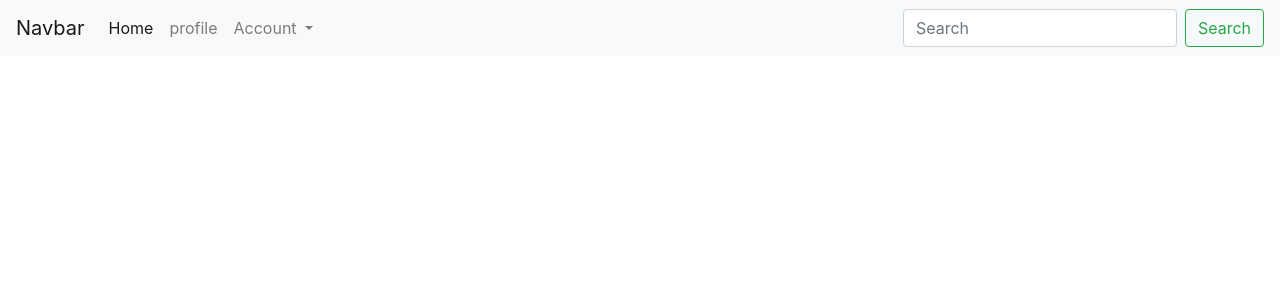
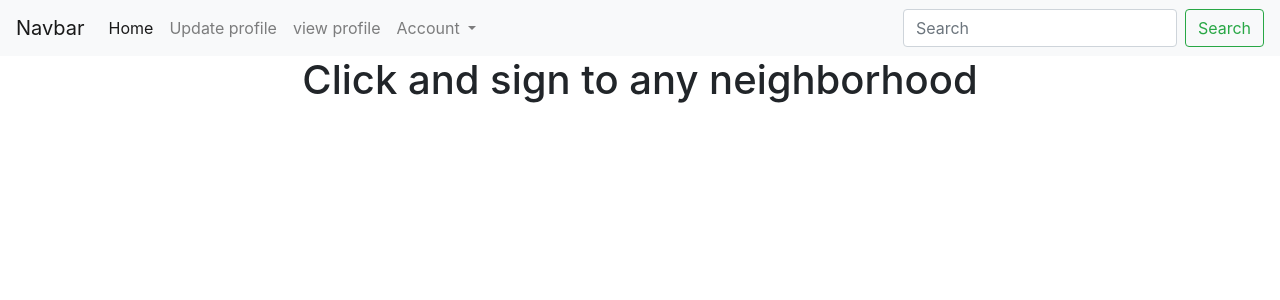
Before and after one commit to stacy867/neighborhood, a Django app: page / in a window 1280 px wide. Shown: the top 300 px of the page. Run offline with Django 3.2, Linux system fonts and the light colour scheme; a user stored in the database is signed in; data that the repository does not hold is empty; some libraries are stand-ins or nearby versions.

Commit message:
final changes

```diff
--- a/quartier/templates/index.html
+++ b/quartier/templates/index.html
@@ -3,11 +3,18 @@
 {% block content %}
 {{block.super}}
 <div class="container">
+        <h1 style="text-align: center">Click and sign to any neighborhood</h1>
     {% for n in neighbor %}
+
     <div class="row">
-
-        <h4 class="center-align"><i class="material-icons"></i><a href="{% url 'neighborhood' neighborhood_id=n.id %}">{{n.name}}</a></h4>
+        <div class="section" >
+            <div class="card-body">
+                <div class="thumbnail">
+                    <h4><a  style="text-align: center;color:black" href="{% url 'neighborhood' neighborhood_id=n.id %}">{{n.name}}</a></h4>
     </div>
+</div>
+</div>
+</div>
     {% endfor %}
 </div>
 
--- a/quartier/templates/navbar.html
+++ b/quartier/templates/navbar.html
@@ -11,7 +11,13 @@
         </li>
 
         <li class="nav-item">
-          <a class="nav-link" href="{%url 'profile'%}">profile</a>
+          <a class="nav-link" href="{%url 'profile'%}"> Update profile</a>
+
+        </li>
+
+        <li class="nav-item">
+          <a class="nav-link" href="{%url 'profilee'%}"> view profile</a>
+
         </li>
         <li class="nav-item dropdown">
                 {% if user.is_authenticated %}
--- a/quartier/views.py
+++ b/quartier/views.py
@@ -35,7 +35,8 @@ def new_business(request):
             b_post = form.save(commit=False)
             b_post.user = current_user
             b_post.save()
-            return redirect('profile')
+            return redirect('neighborhood')
+
 
 
     else:
```
Also changed, not shown: quartier/templates/neighborhood.html (+18 -5 lines).
